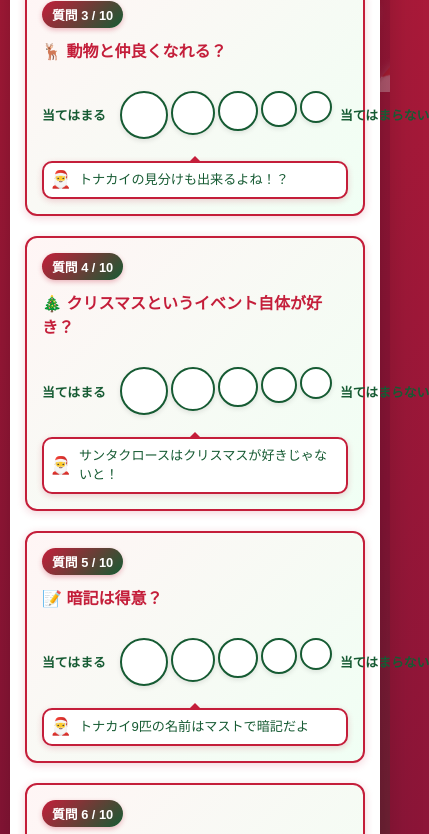
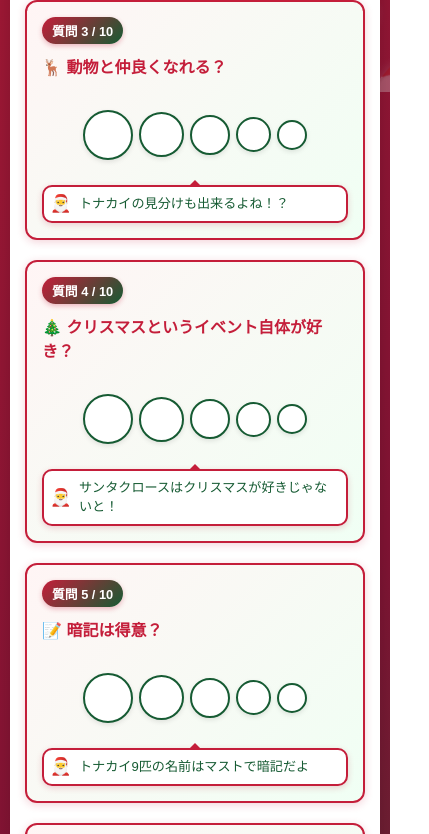
Before and after one commit to nakamuramiki302-jpg/santa_fit_test, a plain HTML site: page index.html in a window 390 px wide. Shown: the part 752-1586 px from the top of the page, 429 px wide, since content can reach past the window. Drawn offline with Linux system fonts and the light colour scheme.

Commit message:
🎅 ラベル削除＆ボタンを一直線に配置

```diff
--- a/script.js
+++ b/script.js
@@ -88,14 +88,10 @@ function renderQuestions() {
             <div class="question-number">質問 ${index + 1} / ${questions.length}</div>
             <div class="question-text">${question.text}</div>
             <div class="options-wrapper">
-                <div class="options-container">
-                    <span class="option-label">当てはまる</span>
-                    <div class="options" data-question-id="${question.id}">
-                        ${[5, 4, 3, 2, 1].map(value =>
+                <div class="options" data-question-id="${question.id}">
+                    ${[5, 4, 3, 2, 1].map(value =>
             `<button class="option-btn" data-value="${value}"></button>`
         ).join('')}
-                    </div>
-                    <span class="option-label">当てはまらない</span>
                 </div>
             </div>
             ${question.comment ? `<div class="question-comment">${question.comment}</div>` : ''}
--- a/style.css
+++ b/style.css
@@ -140,39 +140,15 @@ h1 {
 
 .options-wrapper {
     display: flex;
-    flex-direction: column;
-    gap: 10px;
-    margin: 12px 0;
-}
-
-.options-container {
-    display: flex;
-    align-items: center;
-    justify-content: space-between;
-    gap: 8px;
-}
-
-.option-label {
-    color: #165b33;
-    font-weight: 700;
-    font-size: 0.85em;
-    white-space: nowrap;
-    min-width: 80px;
-}
-
-.option-label:first-child {
-    text-align: left;
-}
-
-.option-label:last-child {
-    text-align: right;
+    justify-content: center;
+    margin: 15px 0;
 }
 
 .options {
     display: flex;
+    align-items: center;
     justify-content: center;
-    gap: 6px;
-    flex: 1;
+    gap: 8px;
 }
 
 .option-btn {
@@ -187,11 +163,12 @@ h1 {
     position: relative;
     box-shadow: 0 2px 5px rgba(0, 0, 0, 0.1);
     flex-shrink: 0;
+    align-self: center;
 }
 
 .option-btn[data-value="5"] {
-    width: 55px;
-    height: 55px;
+    width: 56px;
+    height: 56px;
 }
 
 .option-btn[data-value="4"] {
@@ -200,18 +177,18 @@ h1 {
 }
 
 .option-btn[data-value="3"] {
-    width: 45px;
-    height: 45px;
+    width: 44px;
+    height: 44px;
 }
 
 .option-btn[data-value="2"] {
-    width: 40px;
-    height: 40px;
+    width: 38px;
+    height: 38px;
 }
 
 .option-btn[data-value="1"] {
-    width: 35px;
-    height: 35px;
+    width: 32px;
+    height: 32px;
 }
 
 .option-btn:active {
@@ -515,19 +492,14 @@ h1 {
         font-size: 1em;
     }
 
-    .option-label {
-        font-size: 0.8em;
-        min-width: 70px;
-    }
-
     .option-btn[data-value="5"] {
-        width: 48px;
-        height: 48px;
+        width: 50px;
+        height: 50px;
     }
 
     .option-btn[data-value="4"] {
-        width: 44px;
-        height: 44px;
+        width: 45px;
+        height: 45px;
     }
 
     .option-btn[data-value="3"] {
@@ -536,13 +508,13 @@ h1 {
     }
 
     .option-btn[data-value="2"] {
-        width: 36px;
-        height: 36px;
+        width: 35px;
+        height: 35px;
     }
 
     .option-btn[data-value="1"] {
-        width: 32px;
-        height: 32px;
+        width: 30px;
+        height: 30px;
     }
 
     .option-btn {
@@ -550,7 +522,7 @@ h1 {
     }
 
     .options {
-        gap: 3px;
+        gap: 6px;
     }
 
     .instruction {
```
